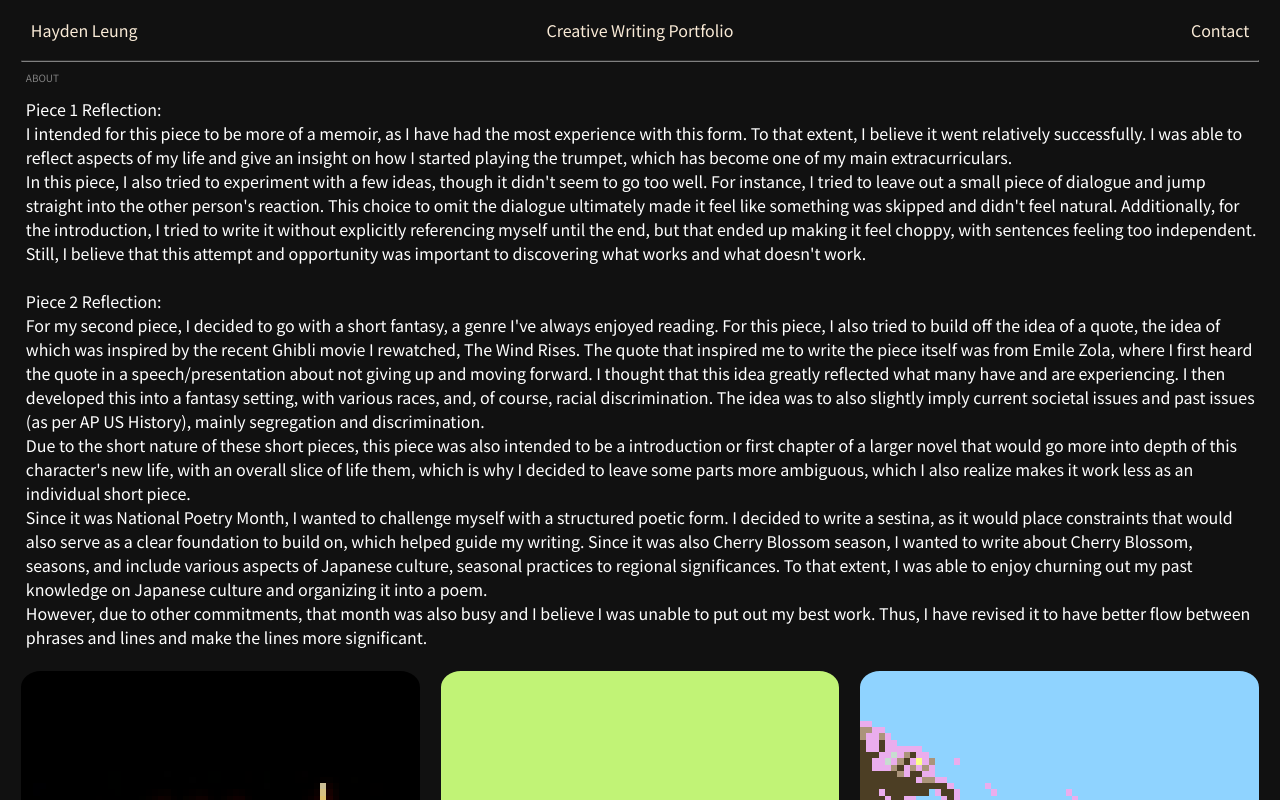
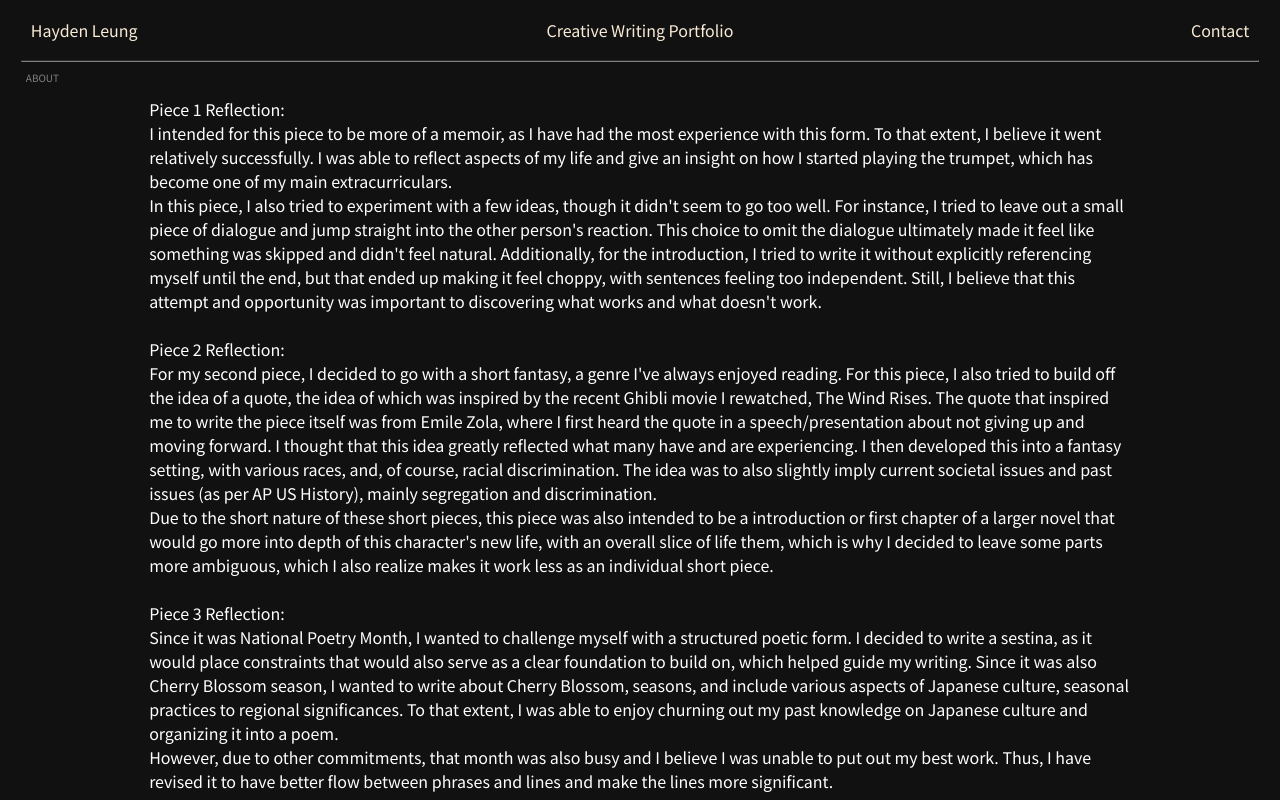
Before and after one commit to SilentzYo/portfolio, a website: page pages/crwrit.html in a window 1280 px wide. Shown: the top 800 px of the page. Drawn offline with Linux system fonts and the light colour scheme.

Commit message:
Reflection Letter Work
Added more to reflection letter and fixed spacing issues.

```diff
--- a/pages/crwrit.html
+++ b/pages/crwrit.html
@@ -22,16 +22,18 @@
         <div class="body">
             <div class="about">
                 <h1>ABOUT</h1>
-                <p class="body-text about-text">
+                <p class="body-text about-text reflection-spacing">
                     Piece 1 Reflection:
                     <br> I intended for this piece to be more of a memoir, as I have had the most experience with this form. To that extent, I believe it went relatively successfully. I was able to reflect aspects of my life and give an insight on how I started playing the trumpet, which has become one of my main extracurriculars.
                     <br> In this piece, I also tried to experiment with a few ideas, though it didn't seem to go too well. For instance, I tried to leave out a small piece of dialogue and jump straight into the other person's reaction. This choice to omit the dialogue ultimately made it feel like something was skipped and didn't feel natural. Additionally, for the introduction, I tried to write it without explicitly referencing myself until the end, but that ended up making it feel choppy, with sentences feeling too independent. Still, I believe that this attempt and opportunity was important to discovering what works and what doesn't work.
                     <br> <br> Piece 2 Reflection:
                     <br> For my second piece, I decided to go with a short fantasy, a genre I've always enjoyed reading. For this piece, I also tried to build off the idea of a quote, the idea of which was inspired by the recent Ghibli movie I rewatched, The Wind Rises. The quote that inspired me to write the piece itself was from Emile Zola, where I first heard the quote in a speech/presentation about not giving up and moving forward. I thought that this idea greatly reflected what many have and are experiencing. I then developed this into a fantasy setting, with various races, and, of course, racial discrimination. The idea was to also slightly imply current societal issues and past issues (as per AP US History), mainly segregation and discrimination.
                     <br> Due to the short nature of these short pieces, this piece was also intended to be a introduction or first chapter of a larger novel that would go more into depth of this character's new life, with an overall slice of life them, which is why I decided to leave some parts more ambiguous, which I also realize makes it work less as an individual short piece.
+                    <br> <br> Piece 3 Reflection:
                     <br> Since it was National Poetry Month, I wanted to challenge myself with a structured poetic form. I decided to write a sestina, as it would place constraints that would also serve as a clear foundation to build on, which helped guide my writing. Since it was also Cherry Blossom season, I wanted to write about Cherry Blossom, seasons, and include various aspects of Japanese culture, seasonal practices to regional significances. To that extent, I was able to enjoy churning out my past knowledge on Japanese culture and organizing it into a poem.
                     <br> However, due to other commitments, that month was also busy and I believe I was unable to put out my best work. Thus, I have revised it to have better flow between phrases and lines and make the lines more significant.
-                    <br>
+                    <br> <br> Personal Project Piece Reflection:
+                    <br> Of course, as my personal project was on world building and games, it would only make sense to make my personal project a game. For the game, since my main focus was world building, I wanted to focus my world on already existing ideas and creatures, which landed me on Japanese Yokai, a topic I am already quite familiar with.
                 </p>
             </div>
         </div>
--- a/style.css
+++ b/style.css
@@ -229,3 +229,8 @@ footer {
     width: 100%;
     object-fit: cover;
 }
+
+.reflection-spacing {
+    padding-left: 10%;
+    padding-right: 10%;
+}
```
